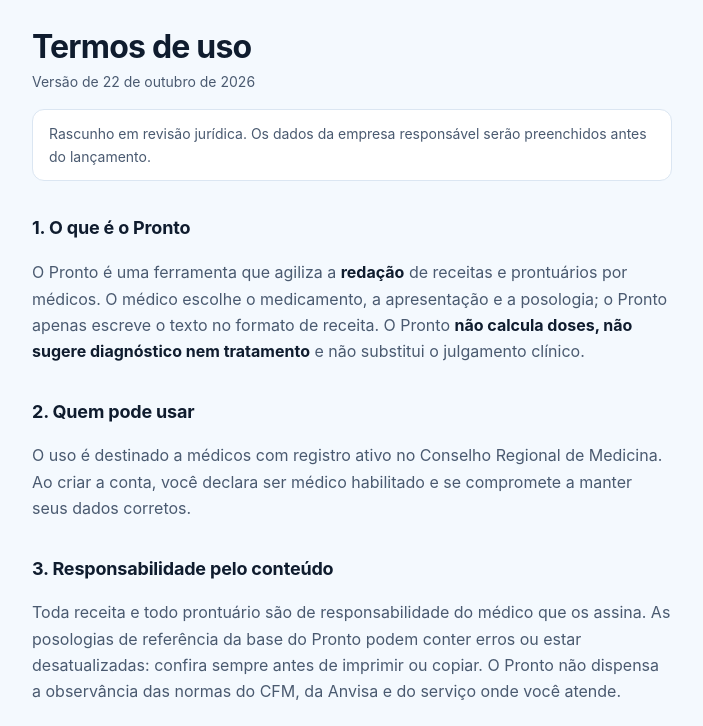
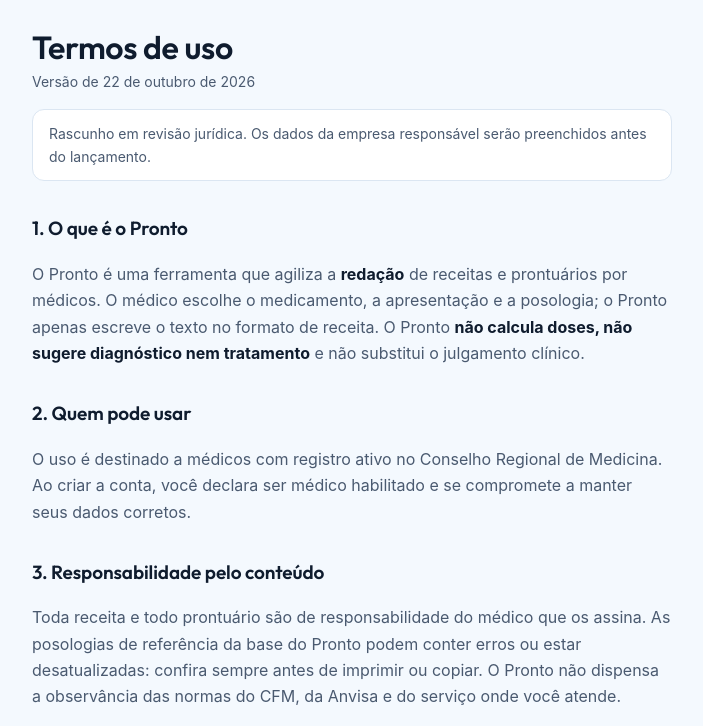
Before and after one commit to gabrielsouzaf77-rgb/pronto, a plain HTML site: page termos.html in a window 1280 px wide. Shown: the part 74-800 px from the top of the page, without its empty margins (288-991 px from the left). Drawn offline with Linux system fonts and the light colour scheme.

Commit message:
Títulos em Outfit, no mesmo desenho do logotipo

```diff
--- a/assets/legal.css
+++ b/assets/legal.css
@@ -1,4 +1,5 @@
 /* Páginas de Termos e Privacidade: só texto, com a mesma tipografia do app. */
+@font-face { font-family: 'Outfit'; font-weight: 600; font-display: swap; src: url('fontes/outfit-600.woff2') format('woff2'); }
 :root {
   --fundo: #f4f9fe;
   --papel: #ffffff;
@@ -20,8 +21,8 @@ body {
 }
 .legal { max-width: 42rem; margin: 0 auto; padding: 2.5rem 1rem 4rem; }
 .legal__voltar { display: inline-block; }
-.legal h1 { margin: 2rem 0 0.25rem; font-size: 2rem; line-height: 1.15; letter-spacing: -0.025em; }
-.legal h2 { margin: 2rem 0 0.5rem; font-size: 1.125rem; letter-spacing: -0.01em; }
+.legal h1 { margin: 2rem 0 0.25rem; font-family: 'Outfit', sans-serif; font-weight: 600; font-size: 2rem; line-height: 1.15; letter-spacing: -0.01em; }
+.legal h2 { margin: 2rem 0 0.5rem; font-family: 'Outfit', sans-serif; font-weight: 600; font-size: 1.1875rem; letter-spacing: -0.005em; }
 .legal p, .legal li { color: var(--suave); text-wrap: pretty; }
 .legal strong { color: var(--tinta); }
 .legal ul { padding-left: 1.25rem; }
--- a/assets/styles.css
+++ b/assets/styles.css
@@ -1,4 +1,15 @@
 /* Uma folha branca sobre azul claro. A receita é a tela; o resto é material translúcido por cima. */
+
+/* Títulos em Outfit: o mesmo desenho geométrico do logotipo (o "o" redondo, traço uniforme).
+   Guardada no próprio site (licença OFL em fontes/OFL.txt), sem depender do Google Fonts. */
+@font-face {
+  font-family: 'Outfit';
+  font-style: normal;
+  font-weight: 600;
+  font-display: swap;
+  src: url('fontes/outfit-600.woff2') format('woff2');
+}
+
 :root {
   color-scheme: light;
   --fundo: #f4f9fe;
@@ -20,6 +31,7 @@
   --ambar-fundo: #fff5e2;
 
   /* Fonte do sistema: já traz ajuste óptico e legibilidade em cada plataforma. */
+  --fonte-titulo: 'Outfit', -apple-system, BlinkMacSystemFont, 'Segoe UI', system-ui, sans-serif;
   --fonte: -apple-system, BlinkMacSystemFont, 'SF Pro Text', 'Segoe UI Variable Text', 'Segoe UI', system-ui, Roboto, 'Helvetica Neue', Arial, sans-serif;
 
   /* Mola sem ressalto: chega rápido e assenta suave. */
@@ -930,6 +942,20 @@ body[data-tab='prontuario'] .toast { bottom: calc(9.25rem + env(safe-area-inset-
 }
 
 /* ------------------------------------------------------------------ */
+/* Títulos na fonte da marca                                           */
+/* ------------------------------------------------------------------ */
+
+/* Só títulos: texto corrido, campos, botões e a receita continuam na fonte do aparelho. */
+.lateral__titulo, .folha__unidade, .inicio__titulo, .resumo__numeros strong, .dlg h2,
+.bloco-local legend, .bloco-local__titulo, .tour__titulo, .entrada__titulo, .plano__preco strong {
+  font-family: var(--fonte-titulo);
+  font-weight: 600;
+  letter-spacing: -0.01em;
+}
+/* No papel, a receita segue sóbria: o nome da unidade volta para a fonte do sistema. */
+.folha--impressa .folha__unidade { font-family: var(--fonte); font-weight: 700; letter-spacing: -0.022em; }
+
+/* ------------------------------------------------------------------ */
 /* Tour de boas-vindas                                                 */
 /* ------------------------------------------------------------------ */
 
```
Also changed, not shown: index.html (+7 -7 lines), assets/fontes/OFL.txt (added), assets/fontes/outfit-600.woff2 (added), 1 other file.
